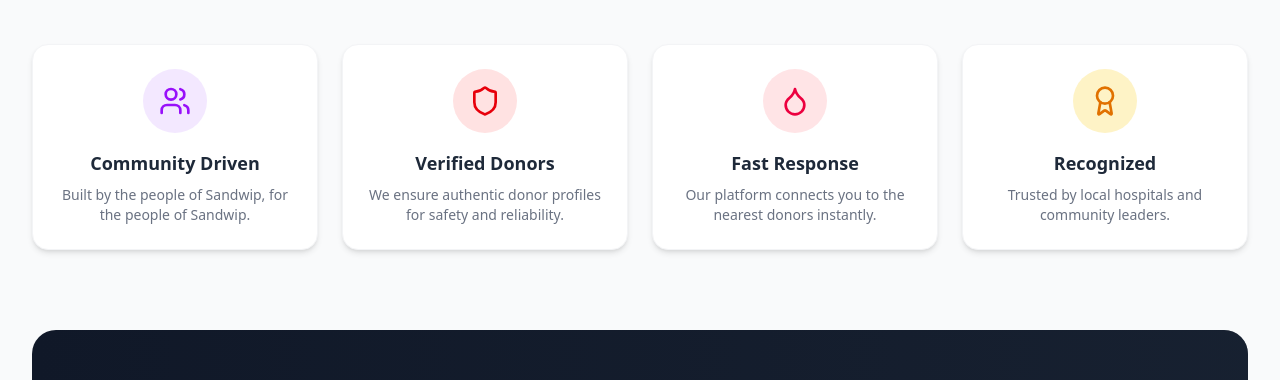
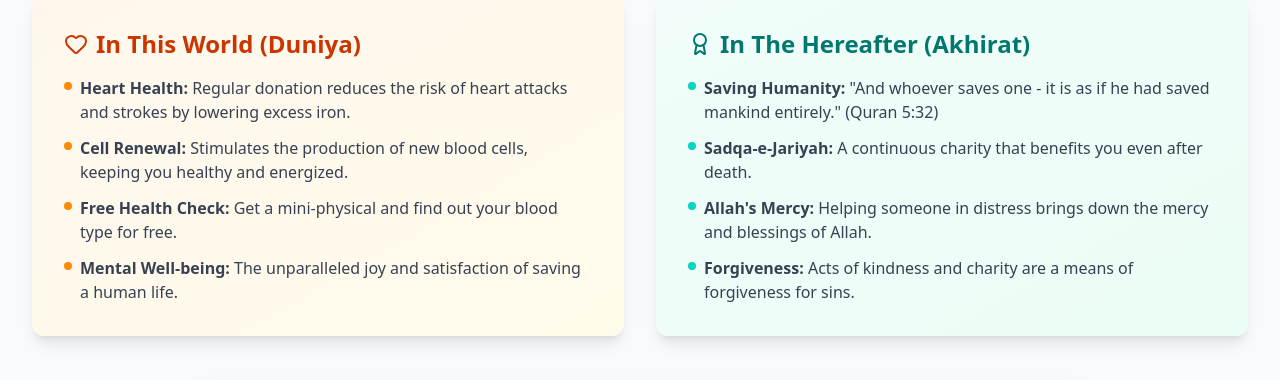
Before and after one commit to mdjahedtech-a11y/Sandwip-Blood, a React (Vite) app: page /about in a window 1280 px wide. Shown: the part 880-1260 px from the top of the page. Built offline with nearby package versions, Linux system fonts and the light colour scheme; no server answers.

Commit message:
feat: Add benefits of blood donation section
Introduces a new section to the About page detailing the positive impacts of blood donation on both the donor's health and the community. This aims to educate users and encourage more voluntary donations.

```diff
--- a/src/pages/About.tsx
+++ b/src/pages/About.tsx
@@ -87,6 +87,87 @@ export const About = () => {
         </motion.div>
       </motion.div>
 
+      {/* Benefits of Blood Donation */}
+      <motion.div
+        initial={{ opacity: 0, y: 20 }}
+        whileInView={{ opacity: 1, y: 0 }}
+        viewport={{ once: true }}
+        className="space-y-8"
+      >
+        <h2 className="text-3xl font-bold text-center text-gray-900">The Power of Giving</h2>
+
+        <div className="grid grid-cols-1 md:grid-cols-2 gap-8">
+          {/* Duniya Benefits */}
+          <Card className="p-8 border-none shadow-lg bg-gradient-to-br from-orange-50 to-amber-50">
+            <h3 className="text-2xl font-bold text-orange-700 mb-4 flex items-center gap-2">
+              <Heart className="w-6 h-6" />
+              In This World (Duniya)
+            </h3>
+            <ul className="space-y-3 text-gray-700">
+              <li className="flex items-start gap-2">
+                <span className="mt-1.5 w-2 h-2 bg-orange-400 rounded-full shrink-0" />
+                <span><strong>Heart Health:</strong> Regular donation reduces the risk of heart attacks and strokes by lowering excess iron.</span>
+              </li>
+              <li className="flex items-start gap-2">
+                <span className="mt-1.5 w-2 h-2 bg-orange-400 rounded-full shrink-0" />
+                <span><strong>Cell Renewal:</strong> Stimulates the production of new blood cells, keeping you healthy and energized.</span>
+              </li>
+              <li className="flex items-start gap-2">
+                <span className="mt-1.5 w-2 h-2 bg-orange-400 rounded-full shrink-0" />
+                <span><strong>Free Health Check:</strong> Get a mini-physical and find out your blood type for free.</span>
+              </li>
+              <li className="flex items-start gap-2">
+                <span className="mt-1.5 w-2 h-2 bg-orange-400 rounded-full shrink-0" />
+                <span><strong>Mental Well-being:</strong> The unparalleled joy and satisfaction of saving a human life.</span>
+              </li>
+            </ul>
+          </Card>
+
+          {/* Akhirat Benefits */}
+          <Card className="p-8 border-none shadow-lg bg-gradient-to-br from-teal-50 to-emerald-50">
+            <h3 className="text-2xl font-bold text-teal-700 mb-4 flex items-center gap-2">
+              <Award className="w-6 h-6" />
+              In The Hereafter (Akhirat)
+            </h3>
+            <ul className="space-y-3 text-gray-700">
+              <li className="flex items-start gap-2">
+                <span className="mt-1.5 w-2 h-2 bg-teal-400 rounded-full shrink-0" />
+                <span><strong>Saving Humanity:</strong> "And whoever saves one - it is as if he had saved mankind entirely." (Quran 5:32)</span>
+              </li>
+              <li className="flex items-start gap-2">
+                <span className="mt-1.5 w-2 h-2 bg-teal-400 rounded-full shrink-0" />
+                <span><strong>Sadqa-e-Jariyah:</strong> A continuous charity that benefits you even after death.</span>
+              </li>
+              <li className="flex items-start gap-2">
+                <span className="mt-1.5 w-2 h-2 bg-teal-400 rounded-full shrink-0" />
+                <span><strong>Allah's Mercy:</strong> Helping someone in distress brings down the mercy and blessings of Allah.</span>
+              </li>
+              <li className="flex items-start gap-2">
+                <span className="mt-1.5 w-2 h-2 bg-teal-400 rounded-full shrink-0" />
+                <span><strong>Forgiveness:</strong> Acts of kindness and charity are a means of forgiveness for sins.</span>
+              </li>
+            </ul>
+          </Card>
+        </div>
+      </motion.div>
+
+      {/* Video Section */}
+      <motion.div
+        initial={{ opacity: 0, scale: 0.95 }}
+        whileInView={{ opacity: 1, scale: 1 }}
+        viewport={{ once: true }}
+        className="relative rounded-3xl overflow-hidden shadow-2xl border-4 border-white ring-4 ring-red-100 bg-black aspect-video group mx-auto max-w-4xl"
+      >
+        <div className="absolute inset-0 bg-gradient-to-tr from-red-600/20 to-purple-600/20 z-10 pointer-events-none group-hover:opacity-0 transition-opacity duration-500" />
+        <iframe
+          className="w-full h-full"
+          src="https://www.youtube.com/embed/ODRb1fP31L0?si=QOkAHqfnfG00lR5F"
+          title="Blood Donation Awareness"
+          allow="accelerometer; autoplay; clipboard-write; encrypted-media; gyroscope; picture-in-picture; web-share"
+          allowFullScreen
+        ></iframe>
+      </motion.div>
+
       {/* Why Choose Us */}
       <motion.div
         initial={{ opacity: 0 }}
```
